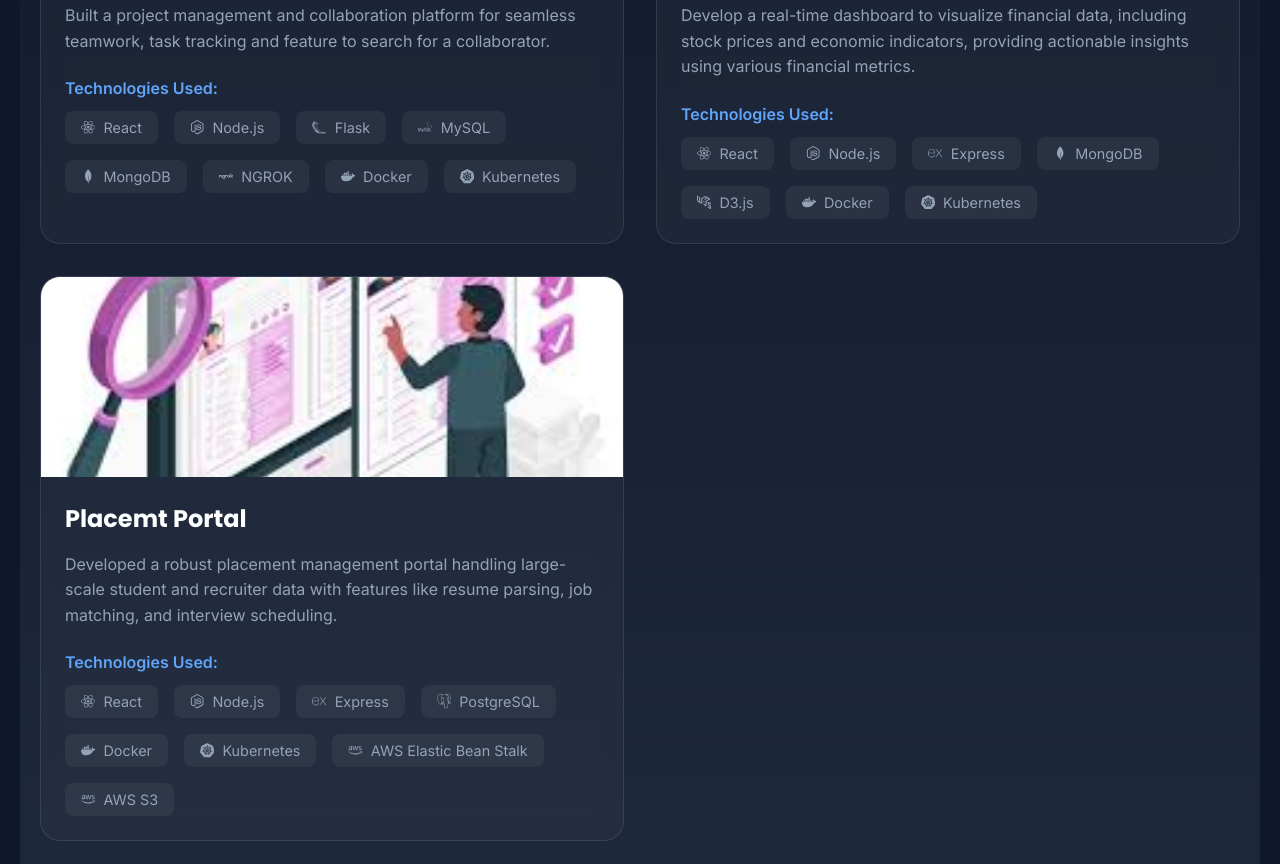
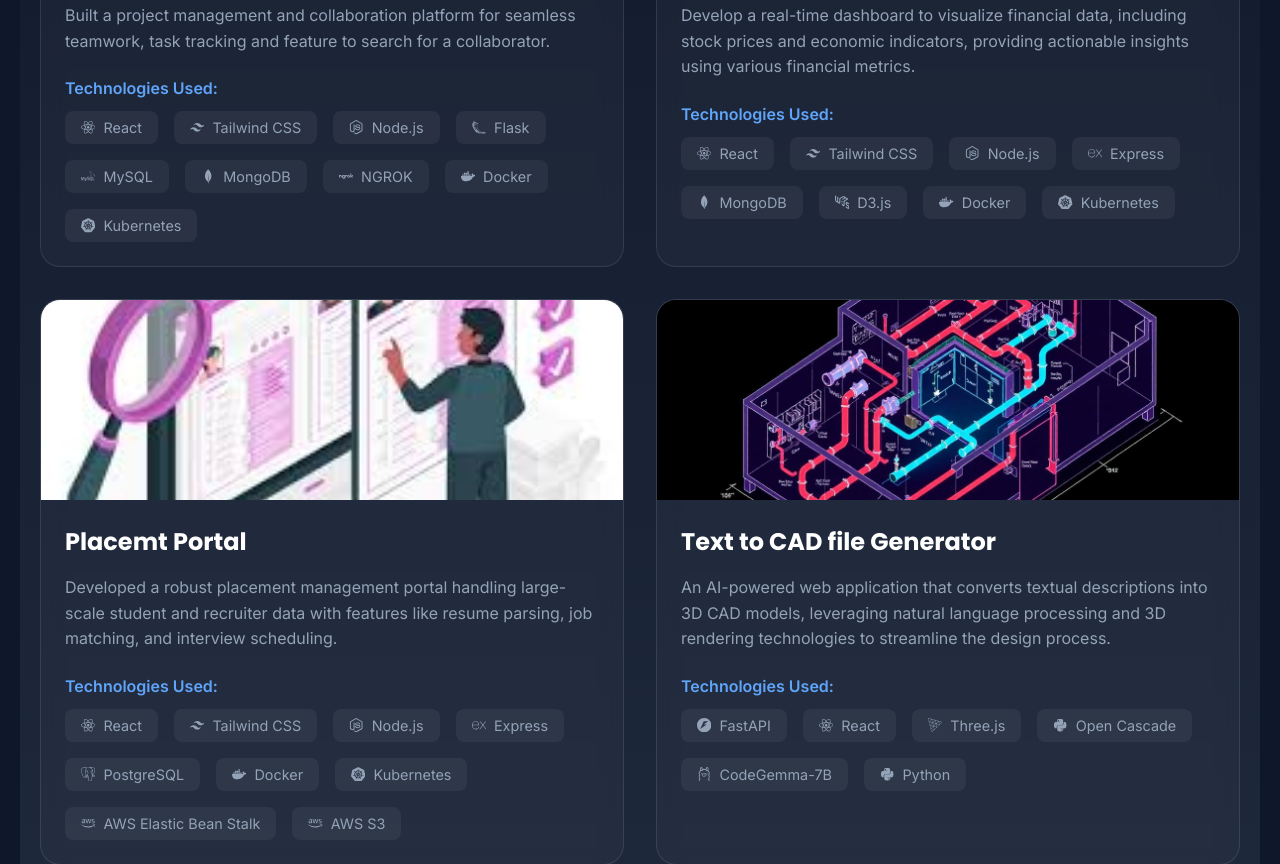
Before and after one commit to PranuPranjal/Portfolio, a React (Create React App) app: page / in a window 1280 px wide. Shown: the part 5680-6544 px from the top of the page. Built offline with nearby package versions, Linux system fonts and the light colour scheme.

Commit message:
updated projects section

```diff
--- a/src/components/Projects.js
+++ b/src/components/Projects.js
@@ -2,7 +2,7 @@ import React, { useEffect } from 'react';
 import {
   FaGithub, FaExternalLinkAlt, FaReact,
   FaNodeJs, FaDatabase, FaCode, FaAws,
-  FaDocker
+  FaDocker, FaPython
 } from 'react-icons/fa';
 import {
   SiTailwindcss, SiMongodb, SiExpress,
@@ -10,13 +10,17 @@ import {
   SiFlask,
   SiMysql,
   SiNgrok,
+  SiOllama,
   SiPostgresql,
   SiKubernetes,
-  SiWeb3Dotjs
+  SiWeb3Dotjs,
+  SiThreedotjs,
+  SiFastapi
 } from 'react-icons/si';
 import ProHub from '../assets/ProjectHub.jpg';
 import FinDash from '../assets/FinancialDashboard.jpg';
 import place from '../assets/placement.jpeg';
+import cad from '../assets/cad.jpg';
 
 const Projects = () => {
   useEffect(() => {
@@ -42,6 +46,7 @@ const Projects = () => {
       image: ProHub,
       technologies: [
         { name: "React", icon: <FaReact /> },
+        { name: "Tailwind CSS", icon: <SiTailwindcss /> },
         { name: "Node.js", icon: <FaNodeJs /> },
         { name: "Flask", icon: <SiFlask /> },
         { name: "MySQL", icon: <SiMysql /> },
@@ -61,6 +66,7 @@ const Projects = () => {
       image: FinDash,
       technologies: [
         { name: "React", icon: <FaReact /> },
+        { name: "Tailwind CSS", icon: <SiTailwindcss /> },
         { name: "Node.js", icon: <FaNodeJs /> },
         { name: "Express", icon: <SiExpress />},
         { name: "MongoDB", icon: <SiMongodb /> },
@@ -80,6 +86,7 @@ const Projects = () => {
       image: place,
       technologies: [
         { name: "React", icon: <FaReact /> },
+        { name: "Tailwind CSS", icon: <SiTailwindcss /> },
         { name: "Node.js", icon: <FaNodeJs /> },
         { name: "Express", icon: <SiExpress />},
         { name: "PostgreSQL", icon: <SiPostgresql /> },
@@ -92,6 +99,23 @@ const Projects = () => {
       links: {
         github: "https://github.com/PranuPranjal/placement-portal",
         // live: "https://project2.com"
+      }
+    },
+    {
+      title: "Text to CAD file Generator",
+      description: "An AI-powered web application that converts textual descriptions into 3D CAD models, leveraging natural language processing and 3D rendering technologies to streamline the design process.",
+      image: cad,
+      technologies: [
+        { name: "FastAPI", icon: <SiFastapi /> },
+        { name: "React", icon: <FaReact /> },
+        { name: "Three.js", icon: <SiThreedotjs /> },
+        { name: "Open Cascade", icon: <FaPython/> },
+        { name: "CodeGemma-7B", icon: <SiOllama /> },
+        { name: "Python", icon: <FaPython /> },
+      ],
+      links: {
+        github: "https://github.com/PranuPranjal/cad-model-generator",
+        // live: "https://project1.com"
       }
     },
   ];
```
Also changed, not shown: src/assets/cad.jpg (added).
